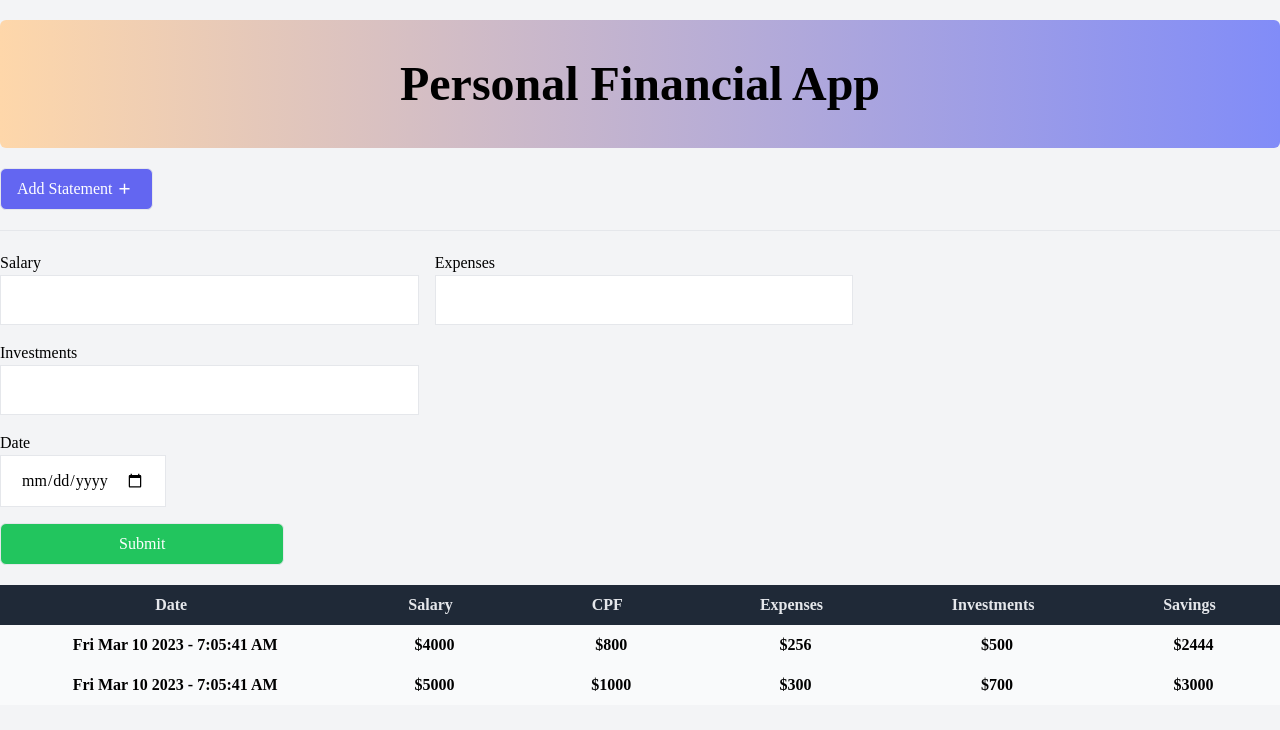
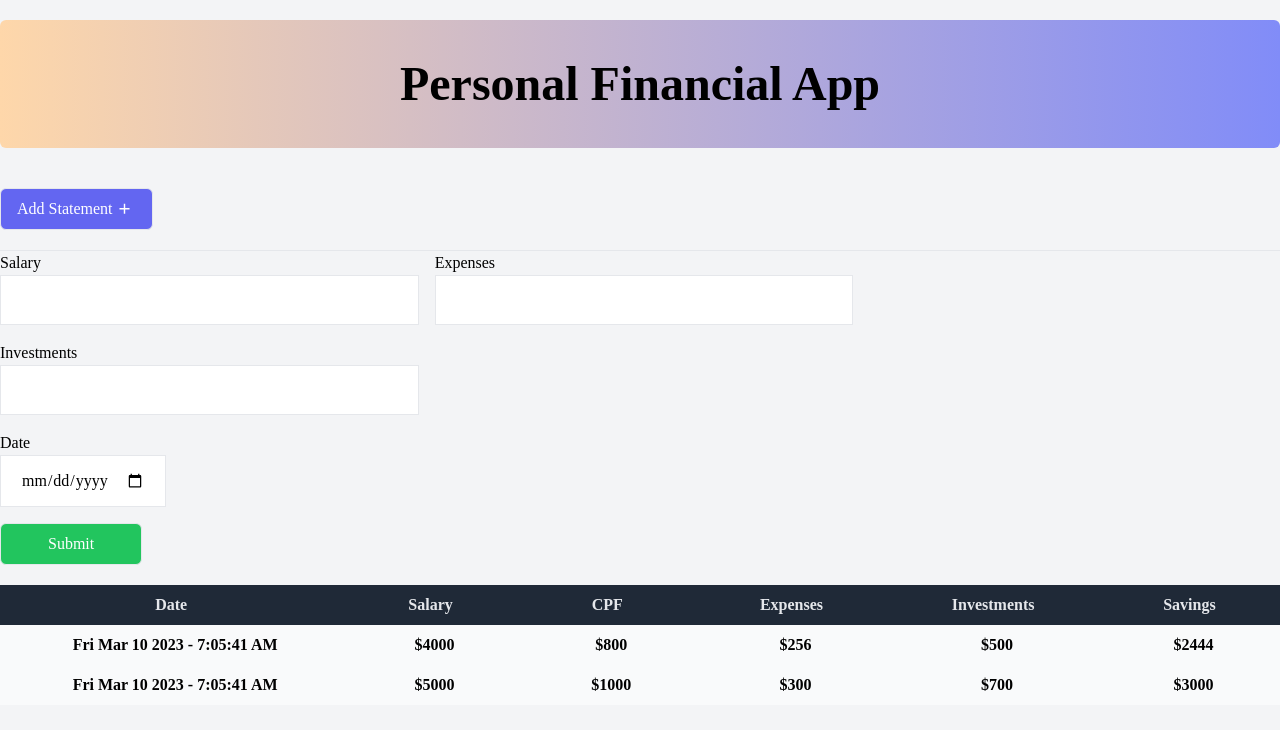
Before and after one commit to collich/Next-Personal-Financial-Tracking, a Next.js app: page / in a window 1280 px wide. Shown: the top 730 px of the page. Built offline with nearby package versions, Linux system fonts and the light colour scheme; a web font is replaced by a local one.

Commit message:
Streamline form into FormPage.js

```diff
--- a/app/layout.js
+++ b/app/layout.js
@@ -15,4 +15,3 @@ export default function RootLayout({ children }) {
     </html>
   )
 }
-'use client'
--- a/app/page.js
+++ b/app/page.js
@@ -1,22 +1,14 @@
-import Button from "@/components/Button"
+// import Button from "@/components/Button"
+import FormPage from "@/components/forms/FormPage"
 import Banner from "@/components/Banner"
 import Table from "../components/table/Table"
-import Form from "@/components/forms/Form"
 
 export default function Home() {
   return (
     <main className="py-5">
       <Banner className="bg-gradient-to-r from-orange-200 to-indigo-400 container mx-auto rounded-md">Personal Financial App</Banner>
 
-      <div className="container mx-auto flex justify-between py-5 border-b">
-        <div className="left flex gap-3">
-          <Button icon className='flex bg-indigo-500 text-white hover:bg-gray-100 hover:border-indigo-500 hover:text-gray-800'>Add Statement</Button>
-        </div>
-      </div>
-
-      <div className="container mx-auto py-5">
-        <Form/>
-      </div>
+      <FormPage/>
 
       <div className="container mx-auto">
         <Table/>
--- /dev/null
+++ b/components/forms/AddForm.js
@@ -0,0 +1,13 @@
+import Button from "../Button"
+
+const AddForm = () => {
+  return (
+    <div className="container mx-auto flex justify-between py-5 border-b">
+        <div className="left flex gap-3">
+            <Button icon className='flex bg-indigo-500 text-white hover:bg-gray-100 hover:border-indigo-500 hover:text-gray-800'>Add Statement</Button>
+        </div>
+    </div>
+  )
+}
+
+export default AddForm
--- a/components/forms/Form.js
+++ b/components/forms/Form.js
@@ -52,6 +52,8 @@ const Form = () => {
         if (!Object.values(state).slice(0, -1).some(val => val > 0)){
             return alert('At least 1 field needs to be')
         }
+
+        console.log(state);
         dispatch({
             type: "Reset"
         })
@@ -100,7 +102,7 @@ const Form = () => {
 
         <InputForm type="date" placeholder="Date" className="flex" value={state.date} onChange={handleDate}/>
 
-        <Button className="flex justify-center text-md w-2/6 bg-green-500 text-white hover:bg-gray-100 hover:border-green-500 hover:text-green-500">Submit</Button>
+        <Button className="flex justify-center text-md w-1/6 bg-green-500 text-white hover:bg-gray-100 hover:border-green-500 hover:text-green-500">Submit</Button>
     </form>
   )
 }
--- /dev/null
+++ b/components/forms/FormPage.js
@@ -0,0 +1,16 @@
+'use client'
+import { useState } from "react"
+import AddForm from "./AddForm"
+import Form from "./Form"
+
+const FormPage = () => {
+    const [FormStatus, setFormStatus] = useState(false)
+  return (
+    <div className="container mx-auto py-5">
+        <AddForm/>
+        <Form/>
+    </div>
+  )
+}
+
+export default FormPage
```
